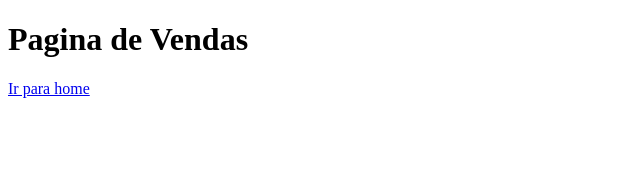
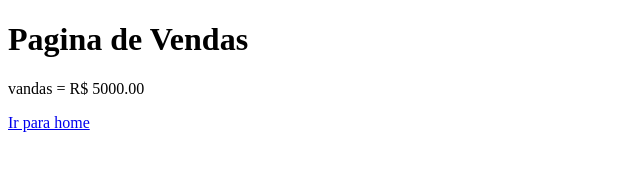
Before and after one commit to 4strum/aulagithub, a plain HTML site: page vendas.html in a window 1280 px wide. Shown: the whole page, without its empty margins (0-640 px from the left). Drawn offline with Linux system fonts and the light colour scheme.

Commit message:
Acrescentado o valor das vendas

```diff
--- a/vendas.html
+++ b/vendas.html
@@ -7,6 +7,7 @@
 </head>
 <body>
     <h1>Pagina de Vendas</h1>
+    <p>vandas = R$ 5000.00</p>
     <a href="index.html">Ir para home</a>
 
 </body>
```
